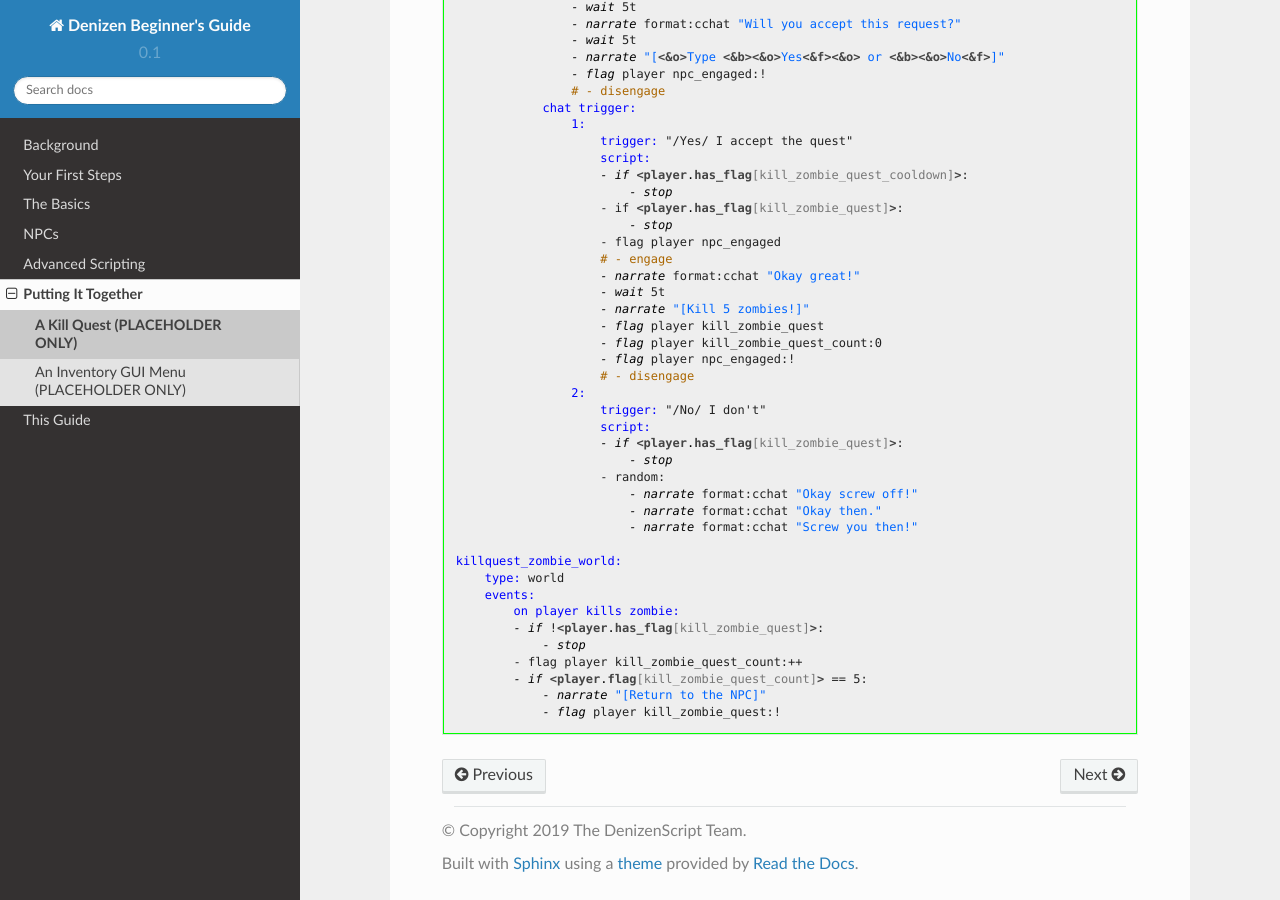
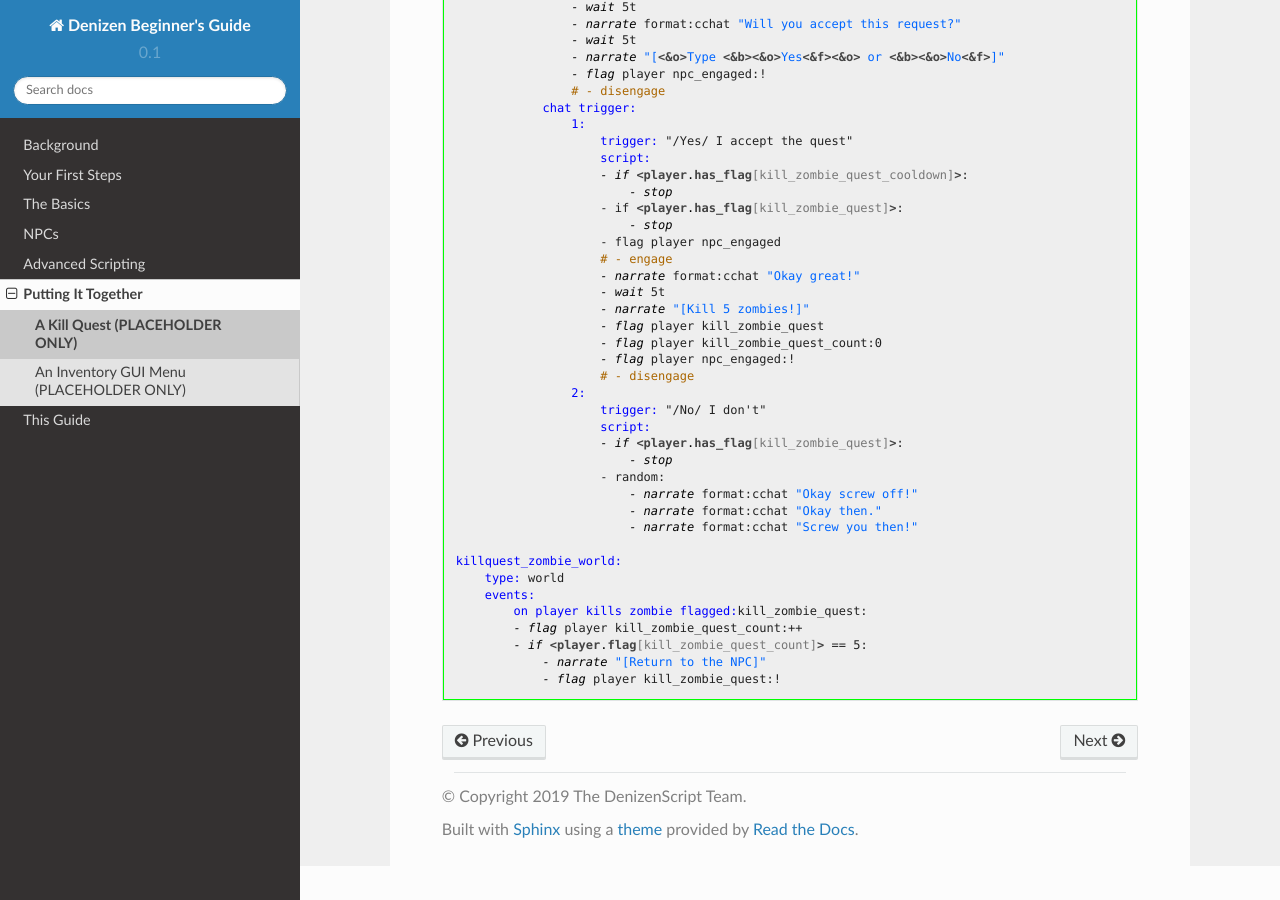
Before and after one commit to DenizenScript/Denizen-Beginners-Guide, a Sphinx documentation site: the page built from source/guides/put-it-together/kill-quest.md, in a window 1280 px wide and 900 px high, scrolled down 1109 px. Built offline with Sphinx 7.4.7 and the Read the Docs theme 2.0.0, drawn with Linux system fonts in a browser that asks for light colours.

Commit message:
more betterer modernerer kill-quest script sample

```diff
--- a/source/guides/put-it-together/kill-quest.md
+++ b/source/guides/put-it-together/kill-quest.md
@@ -85,9 +85,7 @@ npc_killquest_interact:
 killquest_zombie_world:
     type: world
     events:
-        on player kills zombie:
-        - if !<player.has_flag[kill_zombie_quest]>:
-            - stop
+        on player kills zombie flagged:kill_zombie_quest:
         - flag player kill_zombie_quest_count:++
         - if <player.flag[kill_zombie_quest_count]> == 5:
             - narrate "[Return to the NPC]"
```
